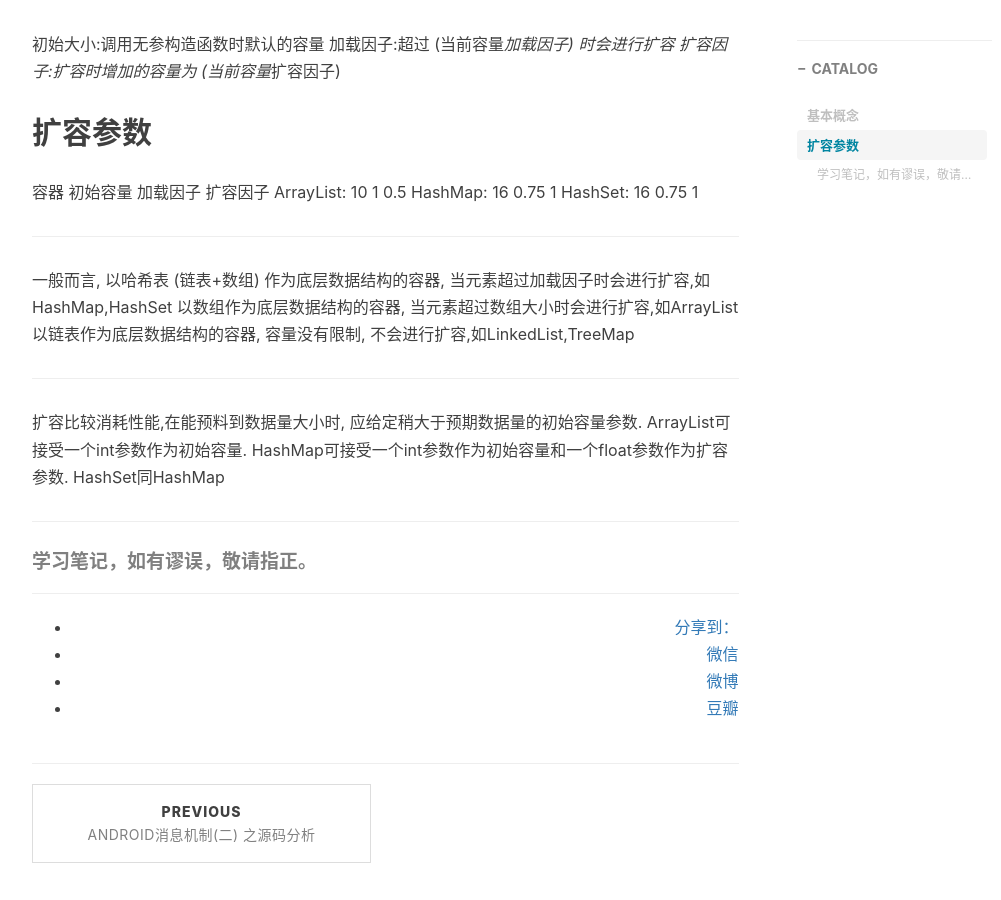
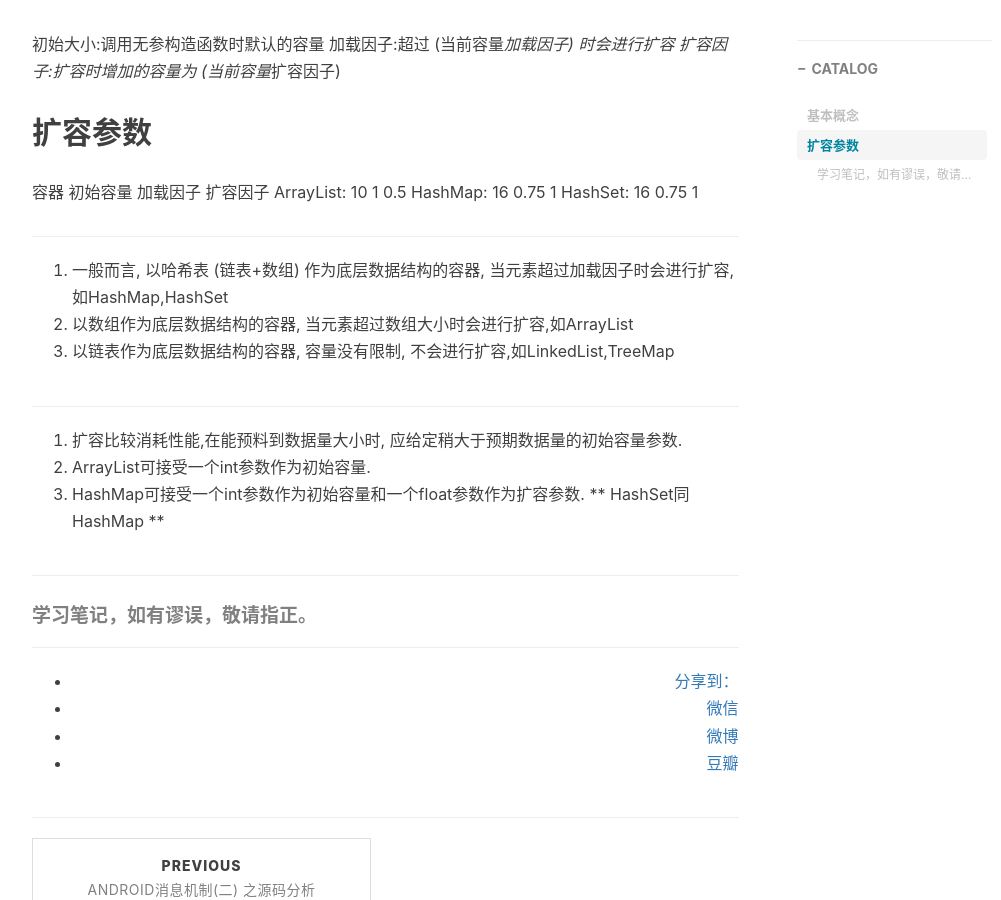
Before and after one commit to RyanYans/RyanYans.github.io, a Jekyll site: the page built from _posts/2017-09-22-dilatation.markdown, in a window 1280 px wide and 900 px high, scrolled down 764 px. Shown: the whole window, without its empty margins (233-1234 px from the left). Built offline with Jekyll 4.4.1, drawn with Linux system fonts in a browser that asks for light colours; nearby versions of some CDN libraries; comment, search, counter and statistics services are not loaded; some of the changed lines change nothing that is shown.

Commit message:
update blog dilation

```diff
--- a/_posts/2017-09-22-dilatation.markdown
+++ b/_posts/2017-09-22-dilatation.markdown
@@ -34,17 +34,19 @@ HashSet:		16				    0.75			    1
 ----
 
 
-一般而言, 以哈希表 (链表+数组) 作为底层数据结构的容器, 当元素超过加载因子时会进行扩容,如HashMap,HashSet
-以数组作为底层数据结构的容器, 当元素超过数组大小时会进行扩容,如ArrayList
-以链表作为底层数据结构的容器, 容量没有限制, 不会进行扩容,如LinkedList,TreeMap
+1. 一般而言, 以哈希表 (链表+数组) 作为底层数据结构的容器, 当元素超过加载因子时会进行扩容,如HashMap,HashSet
+2. 以数组作为底层数据结构的容器, 当元素超过数组大小时会进行扩容,如ArrayList
+3. 以链表作为底层数据结构的容器, 容量没有限制, 不会进行扩容,如LinkedList,TreeMap
+
 
 
 ---
 
-扩容比较消耗性能,在能预料到数据量大小时, 应给定稍大于预期数据量的初始容量参数.
-ArrayList可接受一个int参数作为初始容量.
-HashMap可接受一个int参数作为初始容量和一个float参数作为扩容参数.
-HashSet同HashMap
+
+1. 扩容比较消耗性能,在能预料到数据量大小时, 应给定稍大于预期数据量的初始容量参数.
+2. ArrayList可接受一个int参数作为初始容量.
+3. HashMap可接受一个int参数作为初始容量和一个float参数作为扩容参数.
+** HashSet同HashMap **
 
 
 
```
